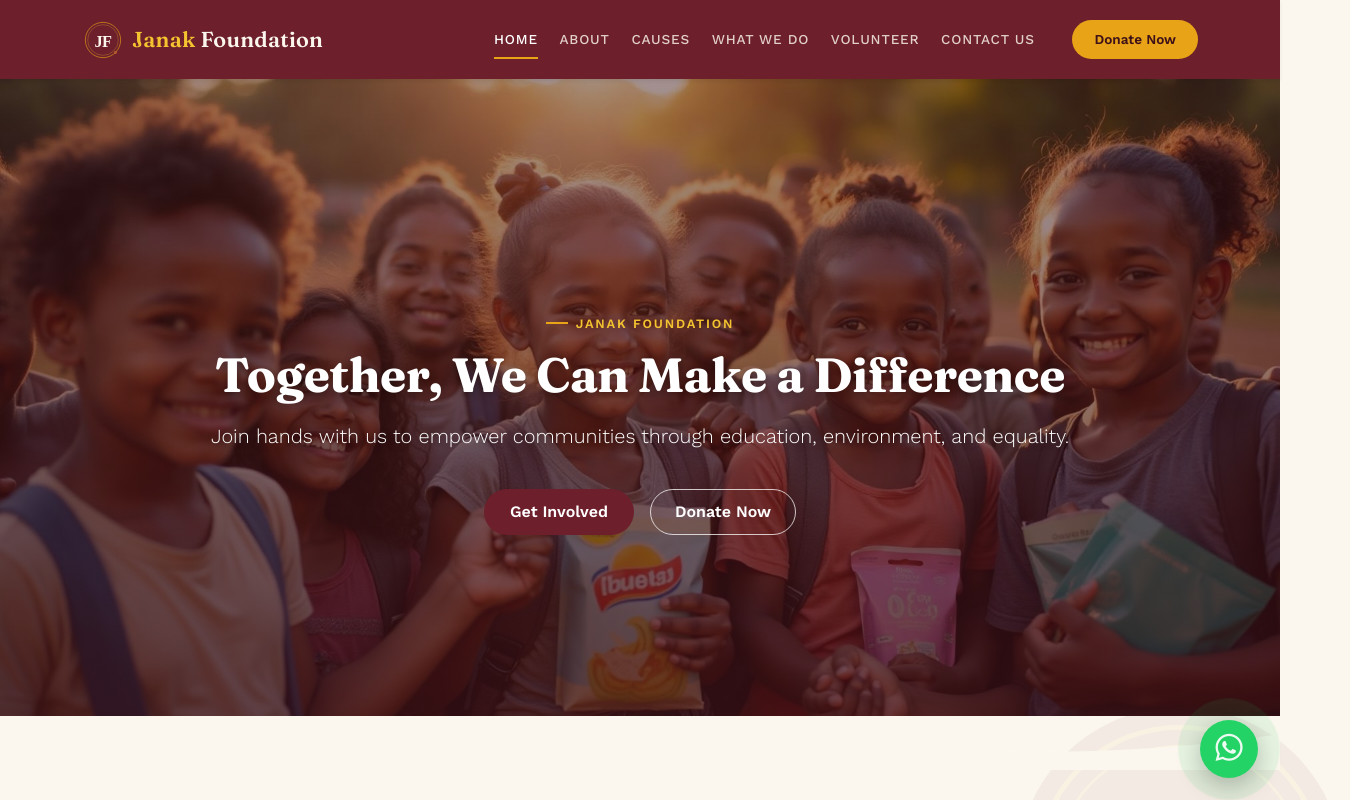
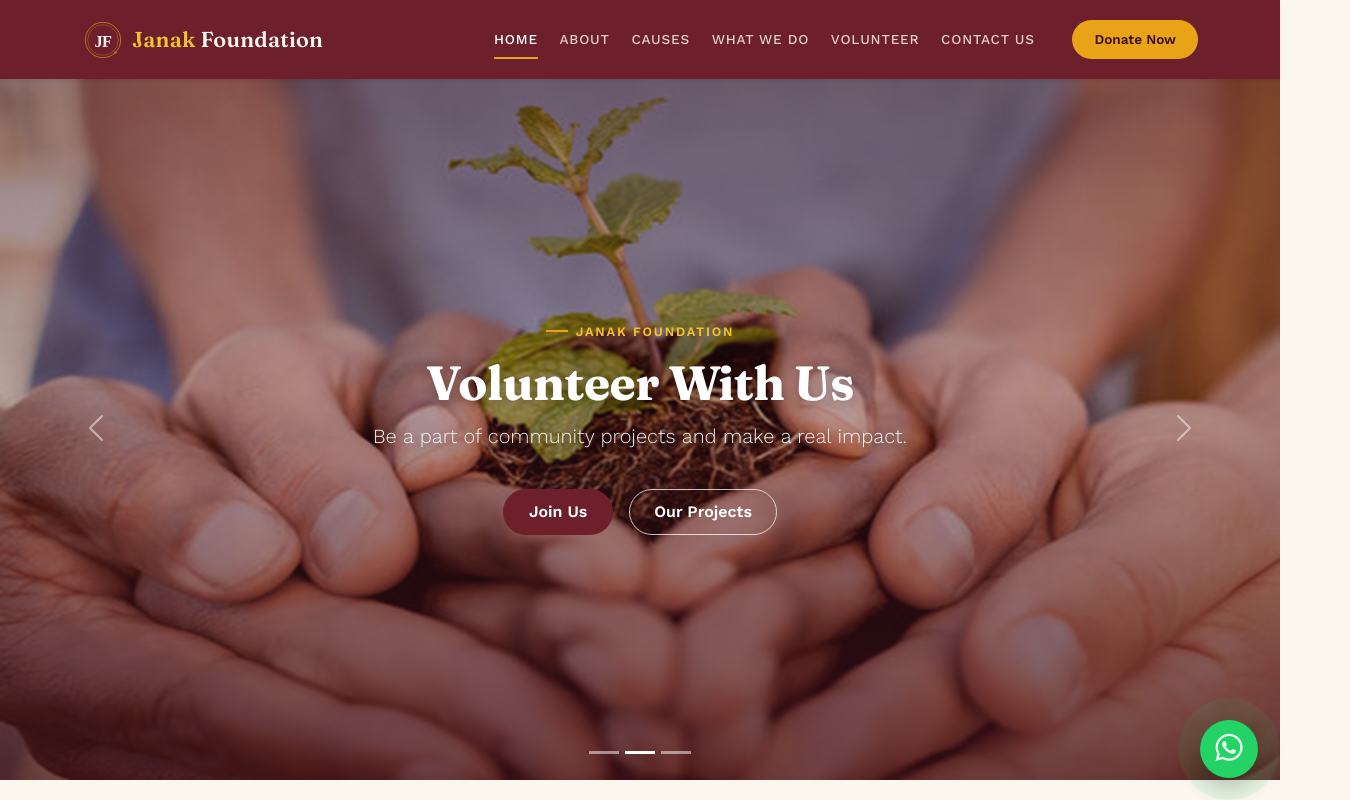
Before and after one commit to Vijayit70/janak-foundation, a React (Vite) app: page / in a window 1280 px wide. Shown: the top 800 px of the page, 1350 px wide, since content can reach past the window. Built offline with nearby package versions, Linux system fonts and the light colour scheme.

Commit message:
Add files via upload

```diff
--- /dev/null
+++ b/src/hooks/useBootstrapCarousel.js
@@ -0,0 +1,31 @@
+import { useEffect, useRef } from 'react'
+import { Carousel } from 'bootstrap'
+
+/**
+ * Bootstrap's own data-bs-ride="carousel" auto-play only ever triggers
+ * once, on the browser's 'load' event. In a client-side-routed SPA that
+ * only fires on the very first page load, so a carousel on a page you
+ * navigate to later (or back to) never starts auto-cycling on its own.
+ * This hook manually creates/starts the carousel every time its
+ * component mounts, so auto-play works no matter how you arrived.
+ */
+export default function useBootstrapCarousel(options = {}) {
+  const ref = useRef(null)
+
+  useEffect(() => {
+    if (!ref.current) return
+    const instance = Carousel.getOrCreateInstance(ref.current, {
+      interval: 5000,
+      ride: 'carousel',
+      wrap: true,
+      pause: 'hover',
+      ...options,
+    })
+    instance.cycle()
+
+    return () => instance.dispose()
+    // eslint-disable-next-line react-hooks/exhaustive-deps
+  }, [])
+
+  return ref
+}
--- a/src/index.css
+++ b/src/index.css
@@ -36,11 +36,16 @@ html {
   scroll-behavior: smooth;
 }
 
+html {
+  overflow-x: hidden;
+}
+
 body {
   color: var(--ink);
   font-family: var(--font-body);
   background-color: var(--cream);
   line-height: 1.65;
+  overflow-x: hidden;
 }
 
 h1, h2, h3, h4, h5, h6 {
@@ -1074,6 +1079,11 @@ section.what-we-do .banner h2 {
   z-index: 0;
 }
 
+.about-section,
+.why-section {
+  overflow: hidden;
+}
+
 .about-section .container,
 .why-section {
   position: relative;
--- a/src/pages/About.jsx
+++ b/src/pages/About.jsx
@@ -1,5 +1,6 @@
 import { Link } from 'react-router-dom'
 import Reveal from '../components/Reveal'
+import useBootstrapCarousel from '../hooks/useBootstrapCarousel'
 
 const team = [
   {
@@ -11,11 +12,6 @@ const team = [
     name: 'Mr. Jayhind Pal',
     role: 'Co-Founder',
     bio: "Mr. Jayhind Pal co-founded Janak Foundation to support underprivileged communities. He focuses on skill development and women's empowerment programs.",
-  },
-  {
-    name: 'Mr. Ajay Tiwari',
-    role: 'Managing Director',
-    bio: 'Mr. Ajay Tiwari serves as the Managing Director of Janak Foundation, overseeing programs and partnerships to expand our reach and impact across rural communities. He focuses on strategic growth, program delivery, and stakeholder engagement to ensure sustainable outcomes.',
   },
 ]
 
@@ -77,6 +73,9 @@ const objectives = [
 ]
 
 export default function About() {
+  const teamCarouselRef = useBootstrapCarousel({ interval: 6000 })
+  const missionCarouselRef = useBootstrapCarousel({ interval: 6000 })
+
   return (
     <>
       {/* Page Hero */}
@@ -145,6 +144,7 @@ export default function About() {
 
         {/* Team Slider */}
         <div
+          ref={teamCarouselRef}
           id="teamSlider"
           className="carousel slide text-center"
           data-bs-ride="carousel"
@@ -184,6 +184,54 @@ export default function About() {
           </div>
         </div>
 
+        {/* Vision / Mission Slider */}
+        <div className="container">
+          <div
+            ref={missionCarouselRef}
+            id="aboutSlider"
+            className="carousel slide carousel-fade text-center"
+            data-bs-ride="carousel"
+          >
+            <h1 className="fw-bold mb-4">KNOW MORE ABOUT US</h1>
+
+            <div className="carousel-inner">
+              {visionMission.map((item, i) => (
+                <div
+                  key={item.title}
+                  className={'carousel-item' + (i === 0 ? ' active' : '')}
+                >
+                  <h4 className="fw-bold mb-3">{item.title}</h4>
+                  <p className="px-lg-5 text-dark">{item.text}</p>
+                </div>
+              ))}
+            </div>
+
+            <div className="carousel-arrows">
+              <button
+                className="carousel-control-prev"
+                type="button"
+                data-bs-target="#aboutSlider"
+                data-bs-slide="prev"
+              >
+                <span
+                  className="carousel-control-prev-icon p-3"
+                  aria-hidden="true"
+                />
+              </button>
+              <button
+                className="carousel-control-next"
+                type="button"
+                data-bs-target="#aboutSlider"
+                data-bs-slide="next"
+              >
+                <span
+                  className="carousel-control-next-icon p-3"
+                  aria-hidden="true"
+                />
+              </button>
+            </div>
+          </div>
+        </div>
       </Reveal>
 
       {/* Core Values */}
--- a/src/pages/Causes.jsx
+++ b/src/pages/Causes.jsx
@@ -1,4 +1,5 @@
 import Reveal from '../components/Reveal'
+import useBootstrapCarousel from '../hooks/useBootstrapCarousel'
 
 const focusSlides = [
   [
@@ -80,6 +81,9 @@ const gallerySlides = [
 ]
 
 export default function Causes() {
+  const causesCarouselRef = useBootstrapCarousel({ interval: 5000 })
+  const galleryCarouselRef = useBootstrapCarousel({ interval: 4000 })
+
   return (
     <>
       {/* Page Hero */}
@@ -114,6 +118,7 @@ export default function Causes() {
           </div>
 
           <div
+            ref={causesCarouselRef}
             id="causesCarousel"
             className="carousel slide"
             data-bs-ride="carousel"
@@ -174,6 +179,7 @@ export default function Causes() {
           </p>
 
           <div
+            ref={galleryCarouselRef}
             id="galleryCarousel"
             className="carousel slide"
             data-bs-ride="carousel"
--- a/src/pages/Home.jsx
+++ b/src/pages/Home.jsx
@@ -1,6 +1,31 @@
 import { Link } from 'react-router-dom'
 import CauseCard from '../components/CauseCard'
 import Reveal from '../components/Reveal'
+import useBootstrapCarousel from '../hooks/useBootstrapCarousel'
+
+const heroSlides = [
+  {
+    image: '/images/hero-children.jpg',
+    title: 'Together, We Can Make a Difference',
+    text: 'Join hands with us to empower communities through education, environment, and equality.',
+    primary: { to: '/causes', label: 'Get Involved' },
+    secondary: { to: '/donate', label: 'Donate Now' },
+  },
+  {
+    image: '/images/tree.jpg',
+    title: 'Volunteer With Us',
+    text: 'Be a part of community projects and make a real impact.',
+    primary: { to: '/volunteer', label: 'Join Us' },
+    secondary: { to: '/causes', label: 'Our Projects' },
+  },
+  {
+    image: '/images/banner.jpg',
+    title: 'Support Our Causes',
+    text: 'Your donations help us reach more people in need.',
+    primary: { to: '/donate', label: 'Donate Now' },
+    secondary: { to: '/contact', label: 'Contact' },
+  },
+]
 
 const focusAreas = [
   {
@@ -26,33 +51,74 @@ const focusAreas = [
 ]
 
 export default function Home() {
+  const carouselRef = useBootstrapCarousel({ interval: 5000 })
+
   return (
     <>
-      {/* Hero Section */}
-      <section
-        className="hero-section text-center"
-        style={{
-          background: "url('/images/hero-children.jpg') no-repeat center center",
-          backgroundSize: 'cover',
-          minHeight: '80vh',
-        }}
+      {/* Hero Carousel */}
+      <div
+        ref={carouselRef}
+        id="heroCarousel"
+        className="carousel slide carousel-fade"
+        data-bs-ride="carousel"
       >
-        <div className="container d-flex flex-column justify-content-center align-items-center h-100">
-          <span className="eyebrow justify-content-center">Janak Foundation</span>
-          <h1 className="display-5 fw-bold">Together, We Can Make a Difference</h1>
-          <p className="lead mt-2">
-            Join hands with us to empower communities through education, environment, and equality.
-          </p>
-          <div className="d-flex gap-3 mt-3">
-            <Link to="/causes" className="btn btn-join">
-              Get Involved
-            </Link>
-            <Link to="/donate" className="btn btn-outline-light">
-              Donate Now
-            </Link>
-          </div>
+        <div className="carousel-indicators">
+          {heroSlides.map((_, i) => (
+            <button
+              key={i}
+              type="button"
+              data-bs-target="#heroCarousel"
+              data-bs-slide-to={i}
+              className={i === 0 ? 'active' : ''}
+              aria-current={i === 0 ? 'true' : undefined}
+              aria-label={`Slide ${i + 1}`}
+            />
+          ))}
         </div>
-      </section>
+
+        <div className="carousel-inner">
+          {heroSlides.map((slide, i) => (
+            <div
+              key={slide.title}
+              className={'carousel-item hero-slide' + (i === 0 ? ' active' : '')}
+              style={{ backgroundImage: `url('${slide.image}')` }}
+            >
+              <div className="carousel-caption d-flex flex-column justify-content-center align-items-center">
+                <span className="eyebrow">Janak Foundation</span>
+                <h1 className="display-5 fw-bold">{slide.title}</h1>
+                <p className="lead">{slide.text}</p>
+                <div className="d-flex gap-3 mt-3">
+                  <Link to={slide.primary.to} className="btn btn-join">
+                    {slide.primary.label}
+                  </Link>
+                  <Link to={slide.secondary.to} className="btn btn-outline-light">
+                    {slide.secondary.label}
+                  </Link>
+                </div>
+              </div>
+            </div>
+          ))}
+        </div>
+
+        <button
+          className="carousel-control-prev"
+          type="button"
+          data-bs-target="#heroCarousel"
+          data-bs-slide="prev"
+        >
+          <span className="carousel-control-prev-icon" aria-hidden="true" />
+          <span className="visually-hidden">Previous</span>
+        </button>
+        <button
+          className="carousel-control-next"
+          type="button"
+          data-bs-target="#heroCarousel"
+          data-bs-slide="next"
+        >
+          <span className="carousel-control-next-icon" aria-hidden="true" />
+          <span className="visually-hidden">Next</span>
+        </button>
+      </div>
 
       {/* Organic wave divider */}
       <div className="hero-wave">
--- a/src/pages/Volunteer.jsx
+++ b/src/pages/Volunteer.jsx
@@ -101,6 +101,7 @@ export default function Volunteer() {
       availability: form.availability.join(', '),
       why: form.why,
       skills: form.skills,
+      time: new Date().toLocaleString(),
     }
 
     try {
```
